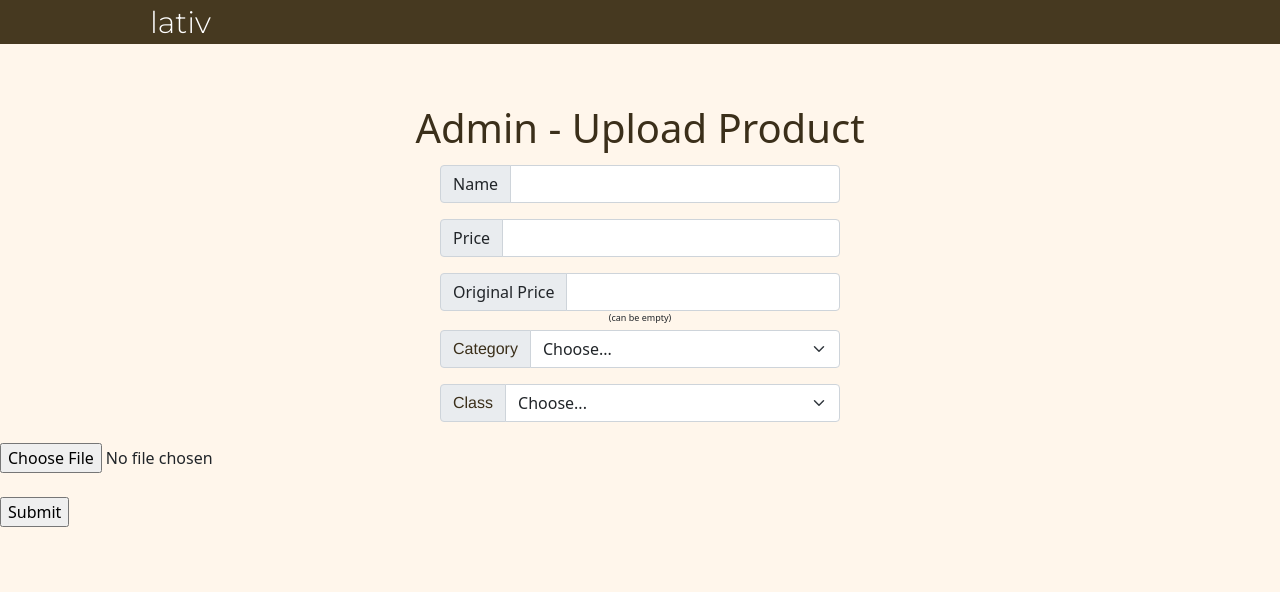
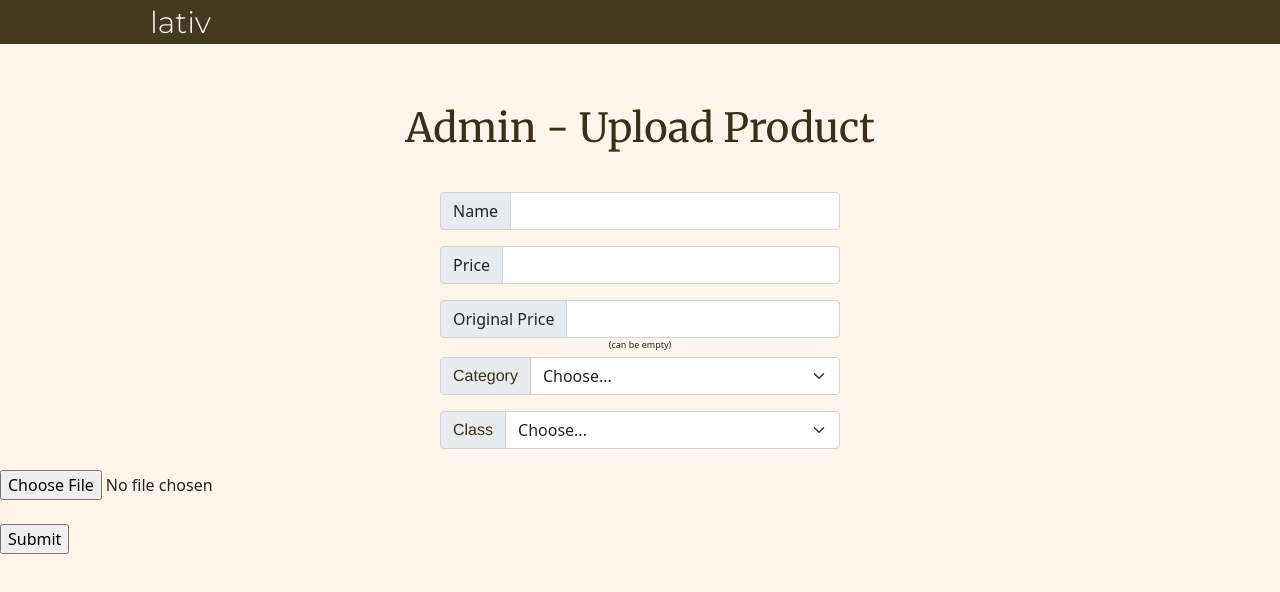
Before and after one commit to danielwija/lativClothes, a plain HTML site: page front/admin2.html in a window 1280 px wide. Drawn offline with nearby package versions, Linux system fonts and the light colour scheme.

Commit message:
css style: add margin between h1 (title) and input & add google fonts

```diff
--- a/front/admin2.css
+++ b/front/admin2.css
@@ -1,4 +1,5 @@
 @import url('https://fonts.googleapis.com/css2?family=Montserrat:wght@300&display=swap');
+@import url('https://fonts.googleapis.com/css2?family=Merriweather&display=swap');
 
 body{
     background-color: rgb(255, 246, 235) !important;
@@ -24,6 +25,8 @@ h1, .kind, label {
 
 h1{
     margin-top: 60px !important;
+    margin-bottom: 35px !important;
+    font-family: 'Merriweather', serif;
 }
 
 #content{
```
